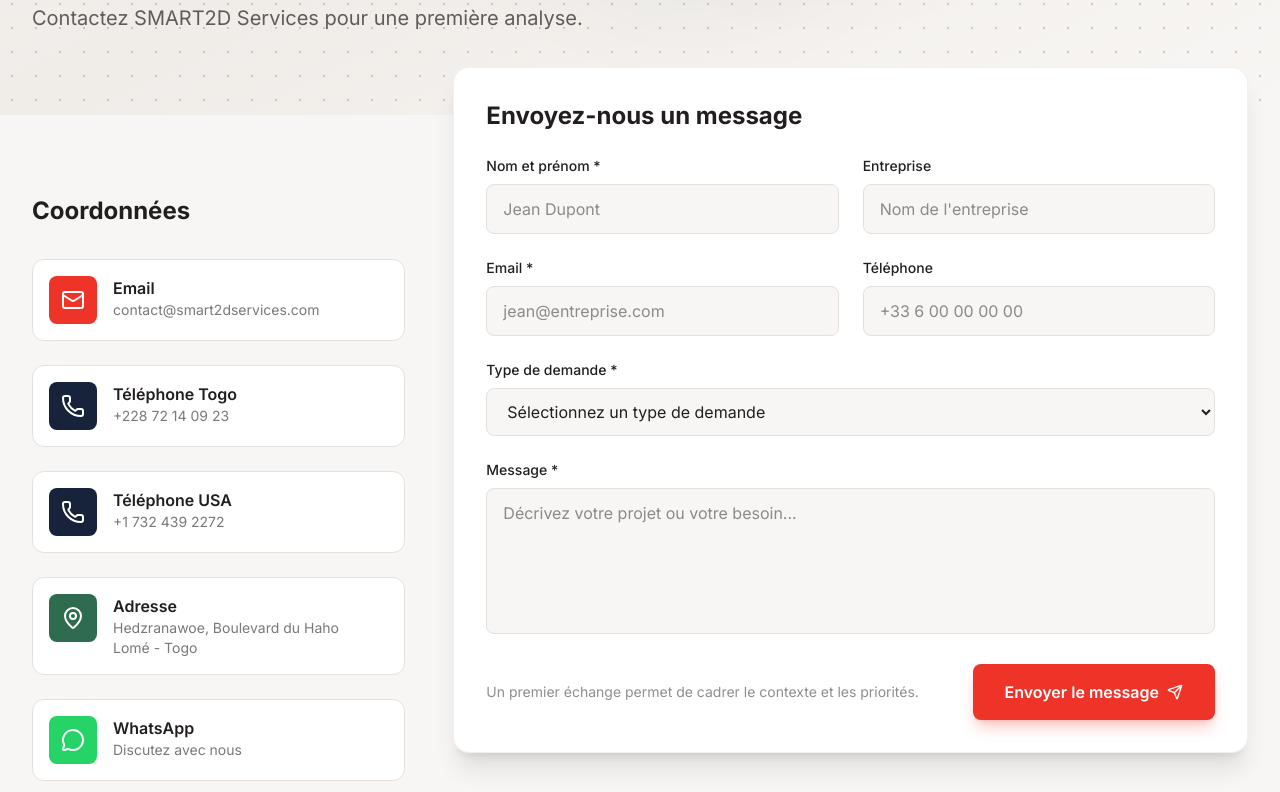
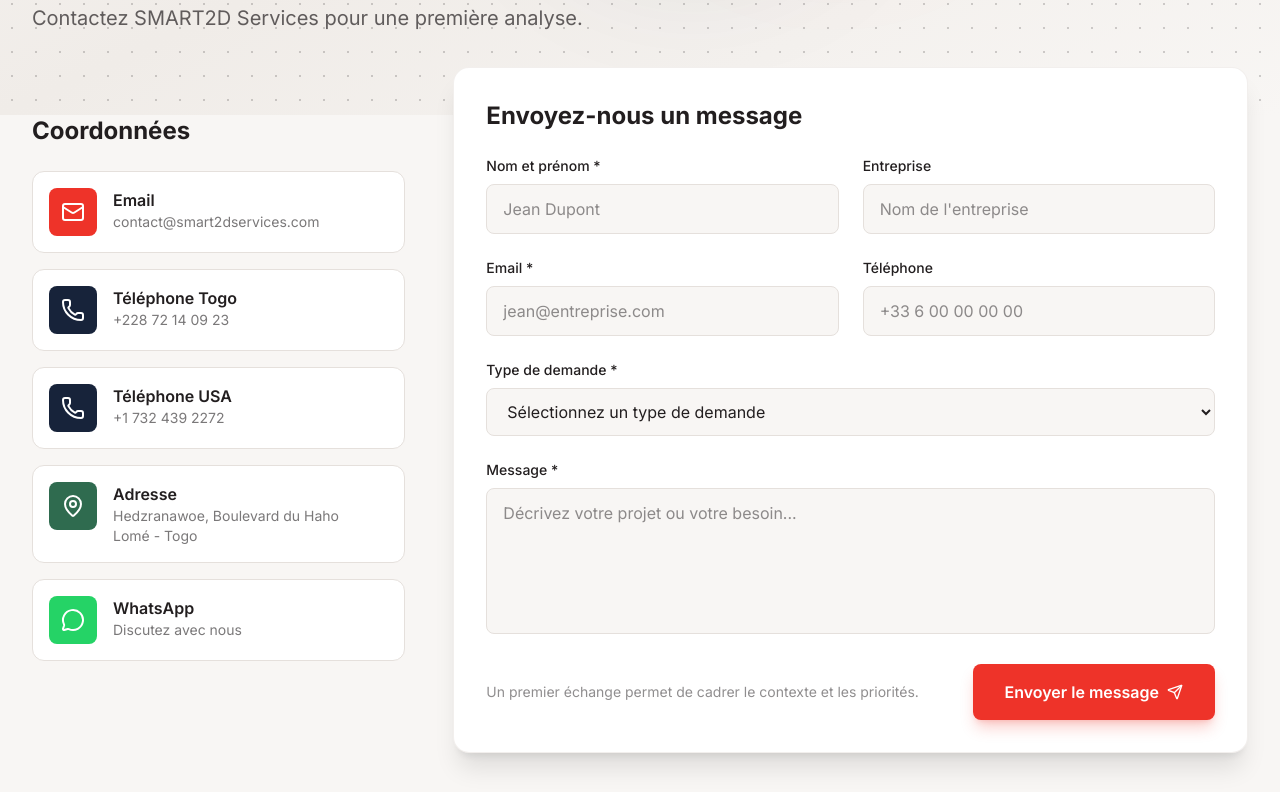
Before and after one commit to Profzen/smart2d, a Next.js app: page /contact in a window 1280 px wide. Shown: the part 488-1280 px from the top of the page. Built offline with nearby package versions, Linux system fonts and the light colour scheme.

Commit message:
fix(ui): align contact info column with form height

```diff
--- a/app/contact/contact-content.tsx
+++ b/app/contact/contact-content.tsx
@@ -107,11 +107,11 @@ export function ContactContent() {
               whileInView={{ opacity: 1, x: 0 }}
               viewport={{ once: true }}
               transition={{ duration: 0.6 }}
-              className="lg:col-span-1"
+              className="lg:col-span-1 lg:-mt-20 relative z-10"
             >
-              <h2 className="text-2xl font-bold text-[#221E1F] mb-8">Coordonnées</h2>
+              <h2 className="text-2xl font-bold text-[#221E1F] mb-6">Coordonnées</h2>
 
-              <div className="space-y-6">
+              <div className="space-y-4">
                 <a
                   href="mailto:contact@smart2dservices.com"
                   className="flex items-start gap-4 p-4 bg-white rounded-xl border border-[#E5E0DC] hover:border-[#EE3329]/30 hover:shadow-md transition-all group"
```
